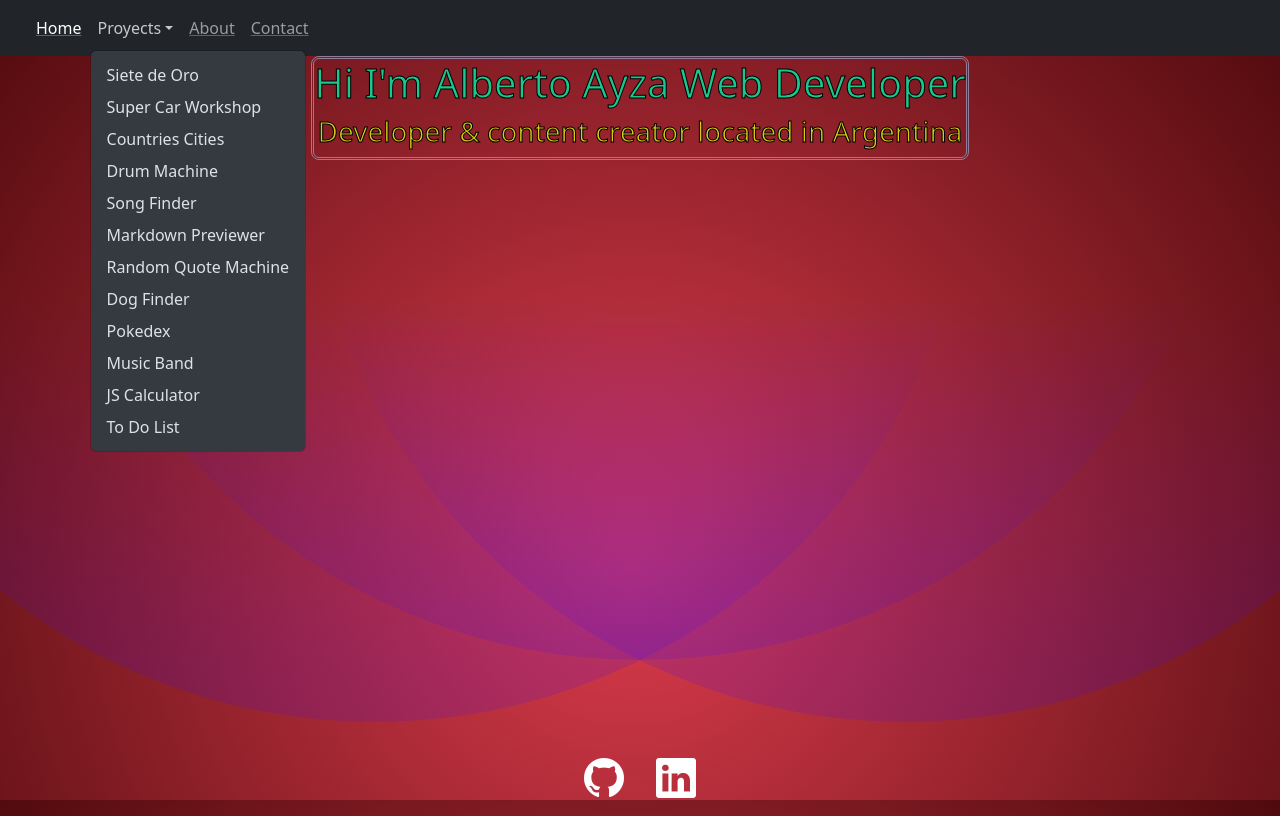
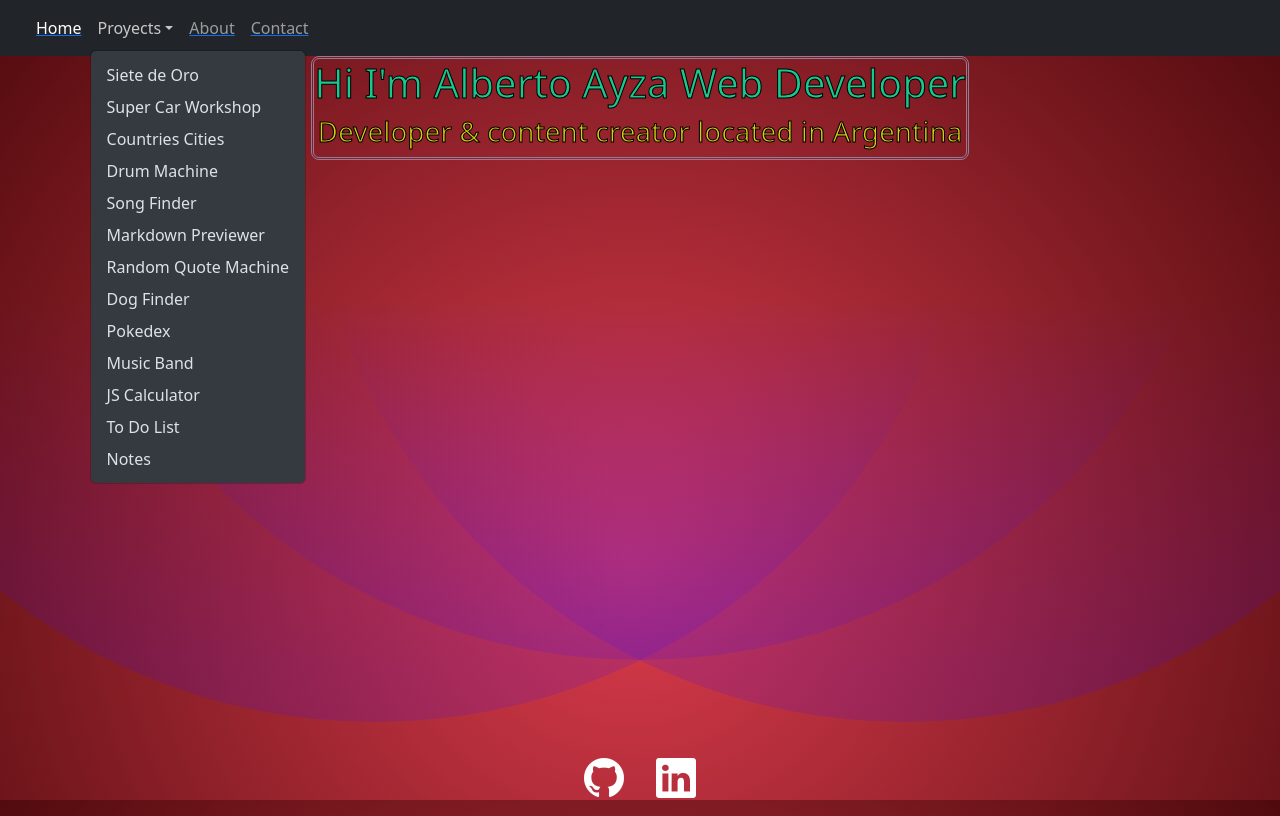
Before and after one commit to betoayza/portfolio, a React (Vite) app: page / in a window 1280 px wide. Both pictures are taken after a click on the button "Proyects". Built offline with nearby package versions, Linux system fonts and the light colour scheme.

Commit message:
Notes added

```diff
--- a/src/components/NavBar.jsx
+++ b/src/components/NavBar.jsx
@@ -140,6 +140,14 @@ export const NavBar = () => {
                     To Do List
                   </a>
                 </li>
+                <li>
+                  <a
+                    className="dropdown-item"
+                    href="https://betoayza.github.io/notes/"
+                  >
+                    Notes
+                  </a>
+                </li>
               </ul>
             </li>
             <li className="nav-item">
```
